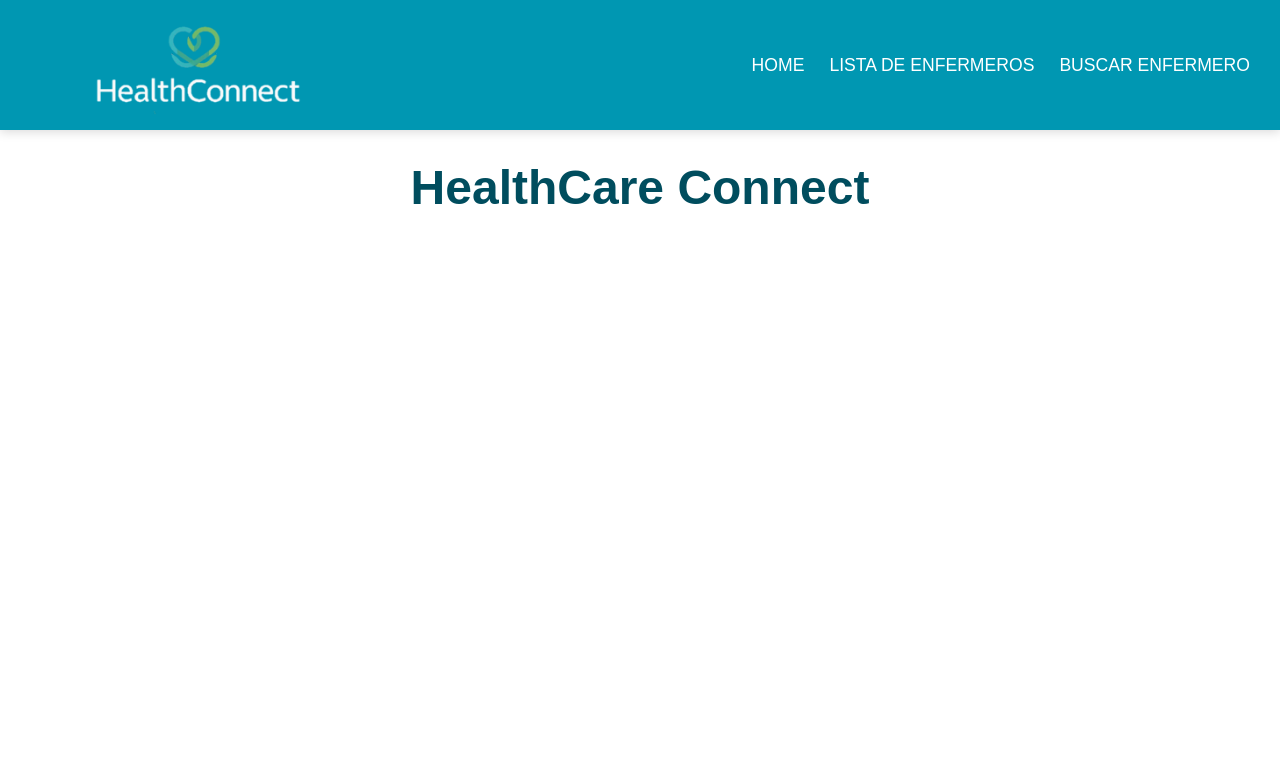
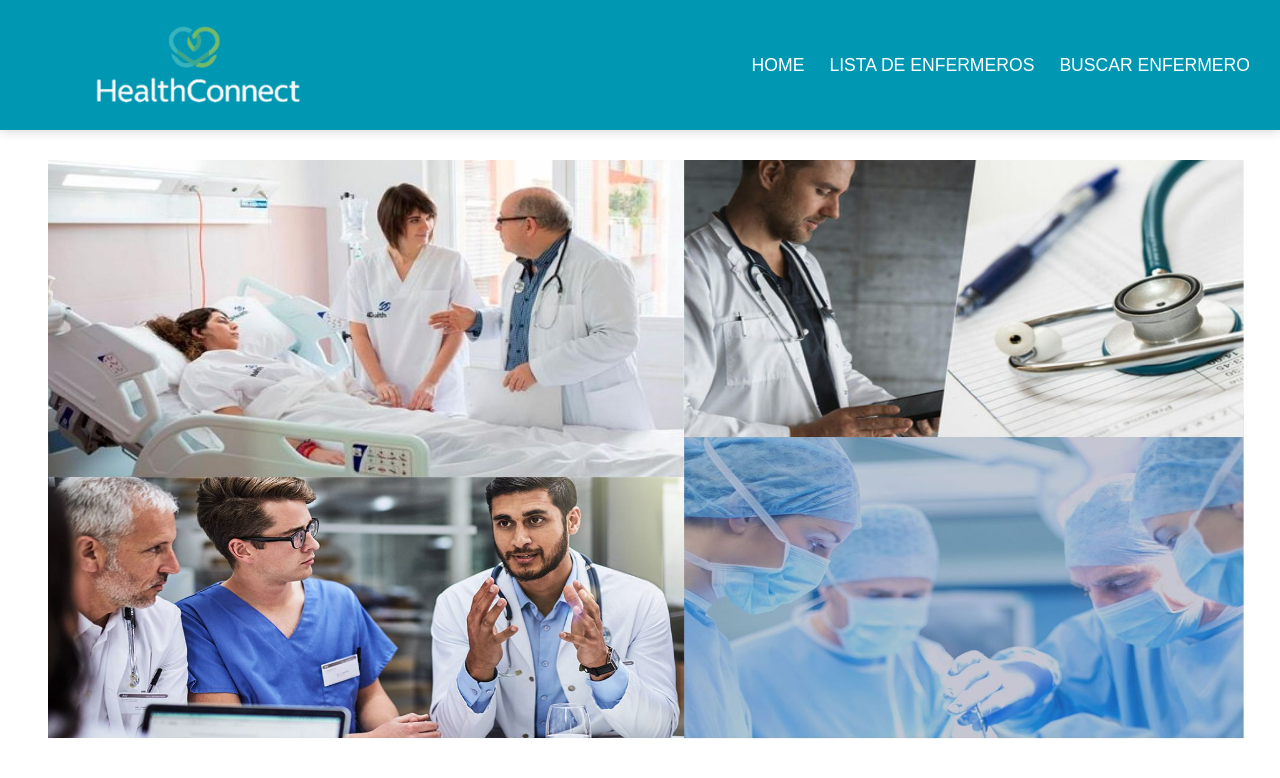
Before and after one commit to Dafnert/M0616-Hospital-FrontEnd, an Angular app in the folder hospitalFrontend/: page /home in a window 1280 px wide. Shown: the top 778 px of the page. Built offline with nearby package versions, Linux system fonts and the light colour scheme.

Commit message:
home #24 fixed

```diff
--- a/hospitalFrontend/src/app/pages/home/home.html
+++ b/hospitalFrontend/src/app/pages/home/home.html
@@ -1,3 +1,3 @@
 <div class="home-container">
-  <h1>{{ title }}</h1>
+  <img src="img/portada.jpg" width="1200px" height="580px"/>
 </div>
```
Also changed, not shown: hospitalFrontend/public/img/portada.jpg (added).
